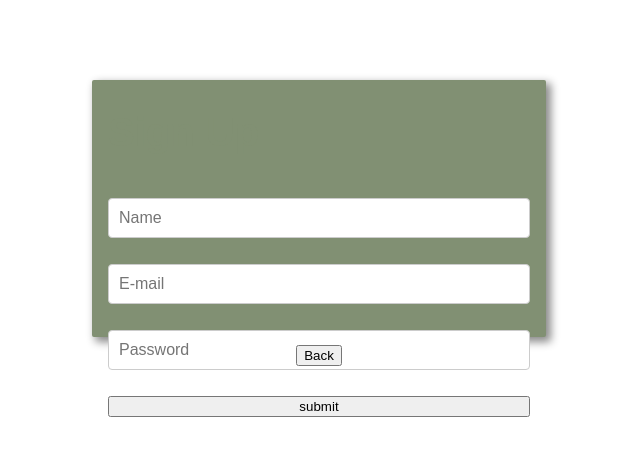
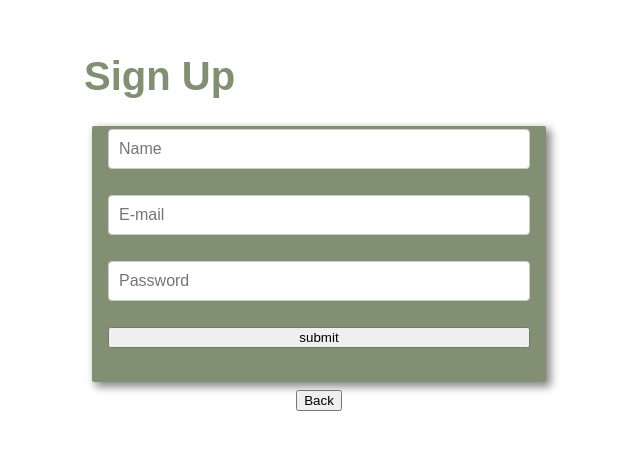
Before and after one commit to hollyniquette/lets-get-local, a React (Vite) app in the folder client/: page /signup in a window 1280 px wide. Shown: the part 381-836 px from the top of the page, without its empty margins (321-961 px from the left). Built offline with nearby package versions, Linux system fonts and the light colour scheme.

Commit message:
Update Signup.jsx

```diff
--- a/client/src/components/Signup.jsx
+++ b/client/src/components/Signup.jsx
@@ -5,8 +5,8 @@ export default function Signup() {
     return (
       <div className='form-wrapper'>
       <form>
+      <h1>Sign Up</h1>
         <div className="card">
-          <h1>Sign Up</h1>
           <input className="input" type="text" placeholder="Name"/>
           <input className="input" type="text" placeholder='E-mail'></input>
           <input className="input" type="text" placeholder='Password'></input>
```
